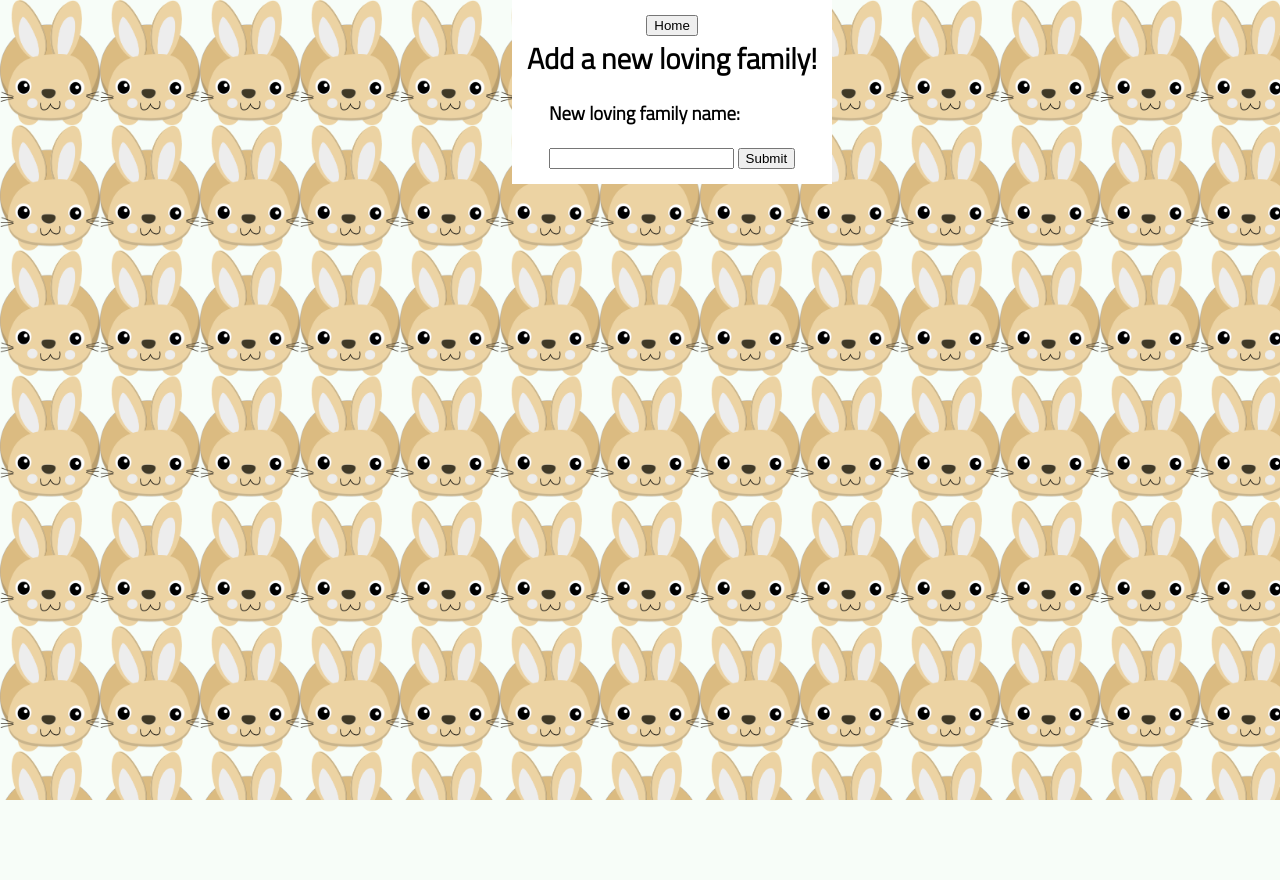
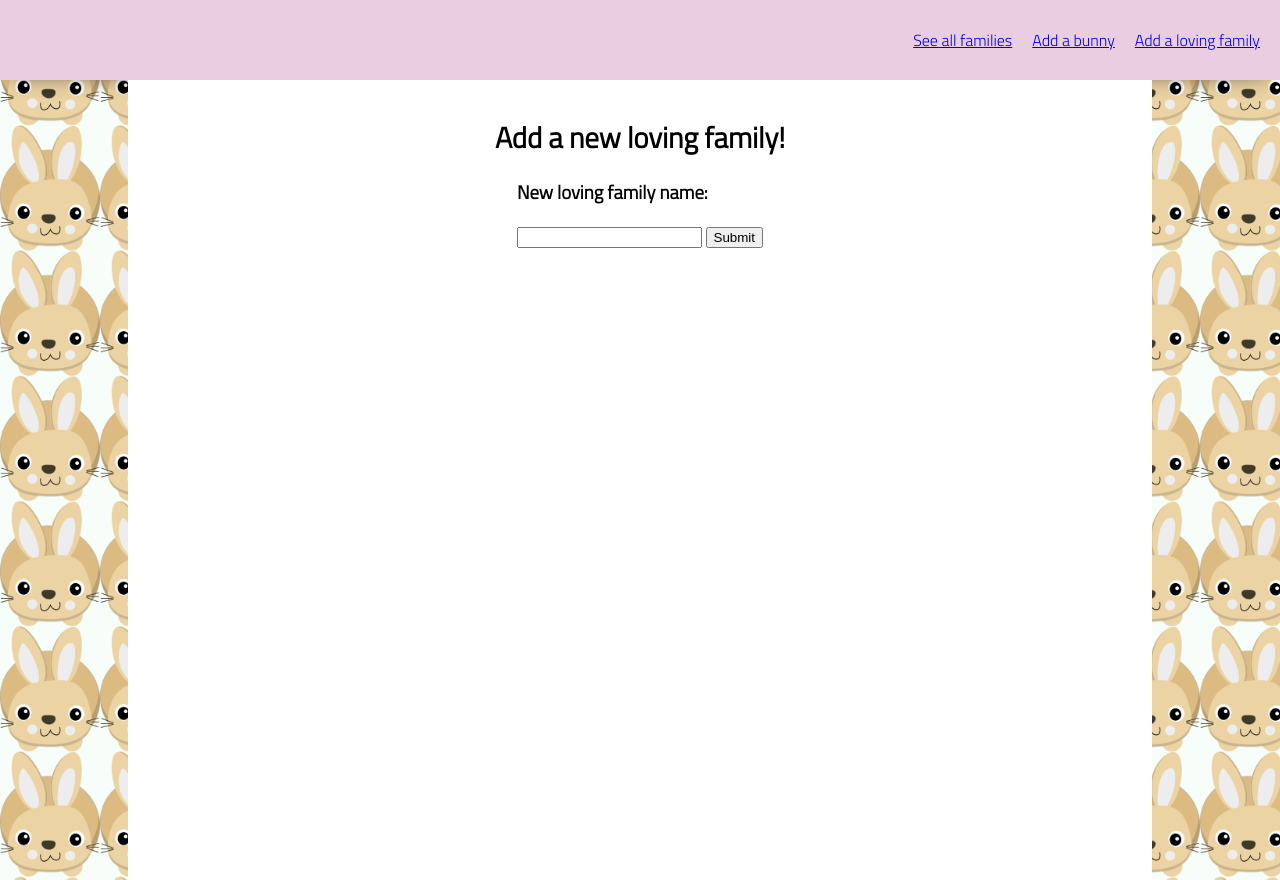
Before and after one commit to morganharmon/fuzzy-bunny, a plain HTML site: page newfamily/index.html in a window 1280 px wide. Before the commit the page ends 800 px from the top, so only its background shows below. Drawn offline with nearby package versions, Linux system fonts and the light colour scheme.

Commit message:
Style more

```diff
--- a/newfamily/index.html
+++ b/newfamily/index.html
@@ -11,9 +11,14 @@
     <link rel="stylesheet" href="../styles/home.css">
     <title>New Loving Families</title>
 </head>
+<header>
+    <a href="/" id="home-button">See all families</a>
+    <a href="../create" >Add a bunny</a>
+    <a href="../newfamily">Add a loving family</a>
+</header>
 <body>
+    <div id="containerContainer">
     <div id="container">
-        <button id="home-button">Home</button>
         <h2>Add a new loving family!</h2>
         <form id="form">
             <label for="new-name"><h3>New loving family name: </h3></label>
@@ -21,6 +26,7 @@
             <button>Submit</button>
         </form>
     </div>
+    </div>
     <script type="module" src="./newfamily.js"></script>
 </body>
 </html>
--- a/styles/home.css
+++ b/styles/home.css
@@ -5,10 +5,17 @@
     align-items: center;
     background: white;
     width: fit-content;
-    padding: 15px;
-    margin-left: 40%;
+    padding: 35px;
+    width: 80%;
+    height: 100%;
 }
 
 .hide {
     display: none;
 }
+
+#containerContainer {
+    display: flex;
+    justify-content: center;
+    height: 100%;
+}
```
Also changed, not shown: create/index.html (+1 -0 lines).
